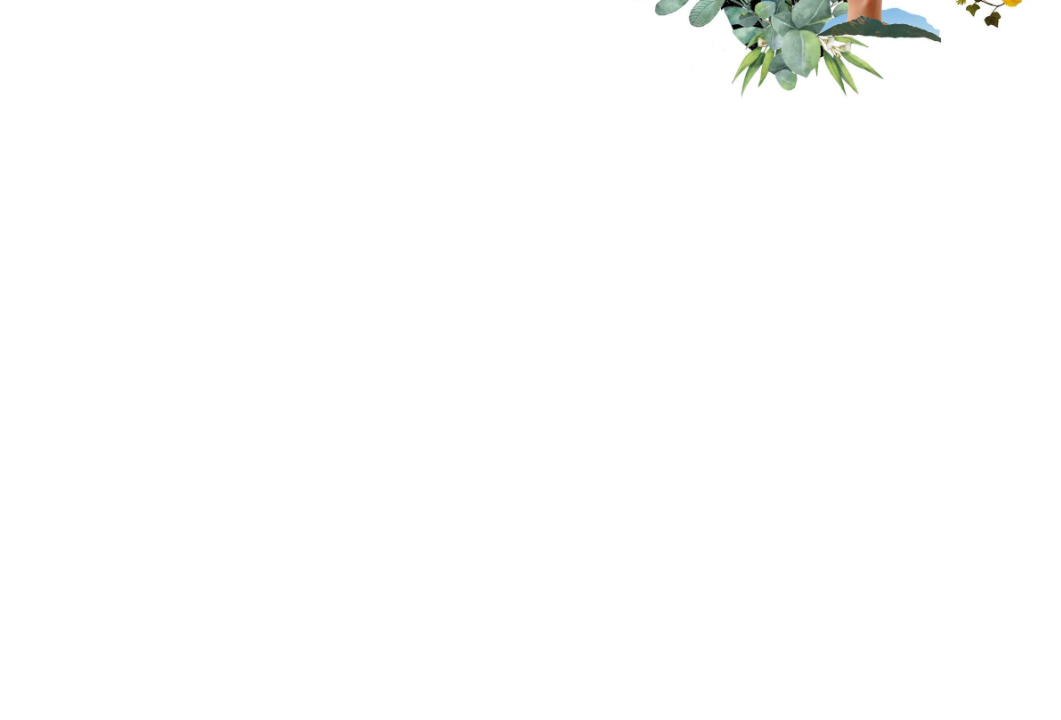
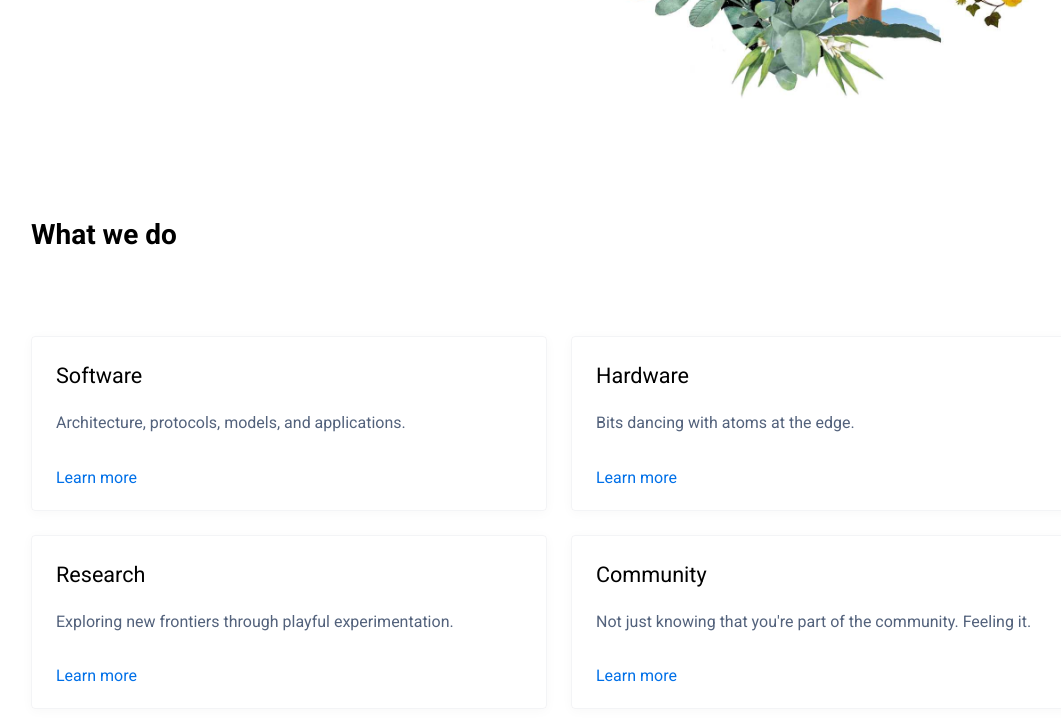
Before and after one commit to malcodeman/image-mods, a Gatsby site: page / in a window 1280 px wide. Shown: the part 522-1242 px from the top of the page, without its empty margins (81-1142 px from the left). Before the commit the page ends 800 px from the top, so only its background shows below. Built offline with nearby package versions, Linux system fonts and the light colour scheme; Gatsby itself is replaced by a stand-in of ours.

Commit message:
Adds what we do section

```diff
--- /dev/null
+++ b/src/components/WhatWeDo/Tile.js
@@ -0,0 +1,20 @@
+import React from "react"
+import { Link } from "gatsby"
+
+import styles from "./tileStyles.module.css"
+
+function Tile(props) {
+  const { title, description, link } = props
+
+  return (
+    <div className={styles.tile}>
+      <h3 className={styles.tileTitle}>{title}</h3>
+      <p className={styles.tileDescription}>{description}</p>
+      <Link to={link} className={styles.tileLink}>
+        Learn more
+      </Link>
+    </div>
+  )
+}
+
+export default Tile
--- /dev/null
+++ b/src/components/WhatWeDo/WhatWeDo.js
@@ -0,0 +1,26 @@
+import React from "react"
+
+import Tile from "./Tile"
+
+import { TILES } from "./constants"
+
+import styles from "./whatWeDoStyles.module.css"
+
+function WhatWeDo() {
+  return (
+    <div className={styles.wrapper}>
+      <h1 className={styles.title}>What we do</h1>
+      <div className={styles.grid}>
+        {TILES.map(element => (
+          <Tile
+            title={element.title}
+            description={element.description}
+            link={element.link}
+          />
+        ))}
+      </div>
+    </div>
+  )
+}
+
+export default WhatWeDo
--- /dev/null
+++ b/src/components/WhatWeDo/constants.js
@@ -0,0 +1,23 @@
+export const TILES = [
+  {
+    title: "Software",
+    description: "Architecture, protocols, models, and applications.",
+    link: "/software",
+  },
+  {
+    title: "Hardware",
+    description: "Bits dancing with atoms at the edge.",
+    link: "/hardware",
+  },
+  {
+    title: "Research",
+    description: "Exploring new frontiers through playful experimentation.",
+    link: "/research",
+  },
+  {
+    title: "Community",
+    description:
+      "Not just knowing that you're part of the community. Feeling it.",
+    link: "/community",
+  },
+]
--- /dev/null
+++ b/src/components/WhatWeDo/tileStyles.module.css
@@ -0,0 +1,28 @@
+.tile {
+  box-shadow: rgba(0, 0, 0, 0.03) 0px 2px 12px 0px;
+  border: 1px solid rgba(83, 98, 124, 0.07);
+  border-radius: 4px;
+  padding: 1.5em 1.5em 1.3em;
+}
+
+.tileTitle {
+  color: rgb(0, 0, 0);
+  font-weight: 500;
+  font-size: 1.35rem;
+  line-height: 1.35;
+  margin-bottom: 1em;
+}
+
+.tileDescription {
+  color: rgb(83, 98, 124);
+  font-size: 1rem;
+  line-height: 1.4;
+  margin-bottom: 2em;
+}
+
+.tileLink {
+  font-weight: normal;
+  color: rgb(0, 112, 232);
+  line-height: 1.4;
+  font-size: 1em;
+}
--- /dev/null
+++ b/src/components/WhatWeDo/whatWeDoStyles.module.css
@@ -0,0 +1,23 @@
+.wrapper {
+  margin-bottom: 10em;
+}
+
+.title {
+  color: rgb(0, 0, 0);
+  font-weight: 700;
+  font-size: 1.75rem;
+  line-height: 1.25;
+  margin-bottom: 3em;
+}
+
+.grid {
+  display: grid;
+  grid-template-columns: 1fr;
+  grid-gap: 1.5em;
+}
+
+@media (min-width: 768px) {
+  .grid {
+    grid-template-columns: 1fr 1fr;
+  }
+}
--- a/src/components/hero.module.css
+++ b/src/components/hero.module.css
@@ -4,6 +4,7 @@
   align-items: center;
   gap: 2.5em;
   margin-top: 2em;
+  margin-bottom: 7em;
 }
 
 @media (min-width: 768px) {
--- a/src/pages/index.js
+++ b/src/pages/index.js
@@ -5,6 +5,7 @@ import "../components/reset.css"
 import Container from "../components/Container"
 import Header from "../components/Header"
 import Hero from "../components/Hero"
+import WhatWeDo from "../components/WhatWeDo/WhatWeDo"
 
 function IndexPage() {
   return (
@@ -15,6 +16,9 @@ function IndexPage() {
       <Container>
         <Hero />
       </Container>
+      <Container>
+        <WhatWeDo />
+      </Container>
     </>
   )
 }
```
